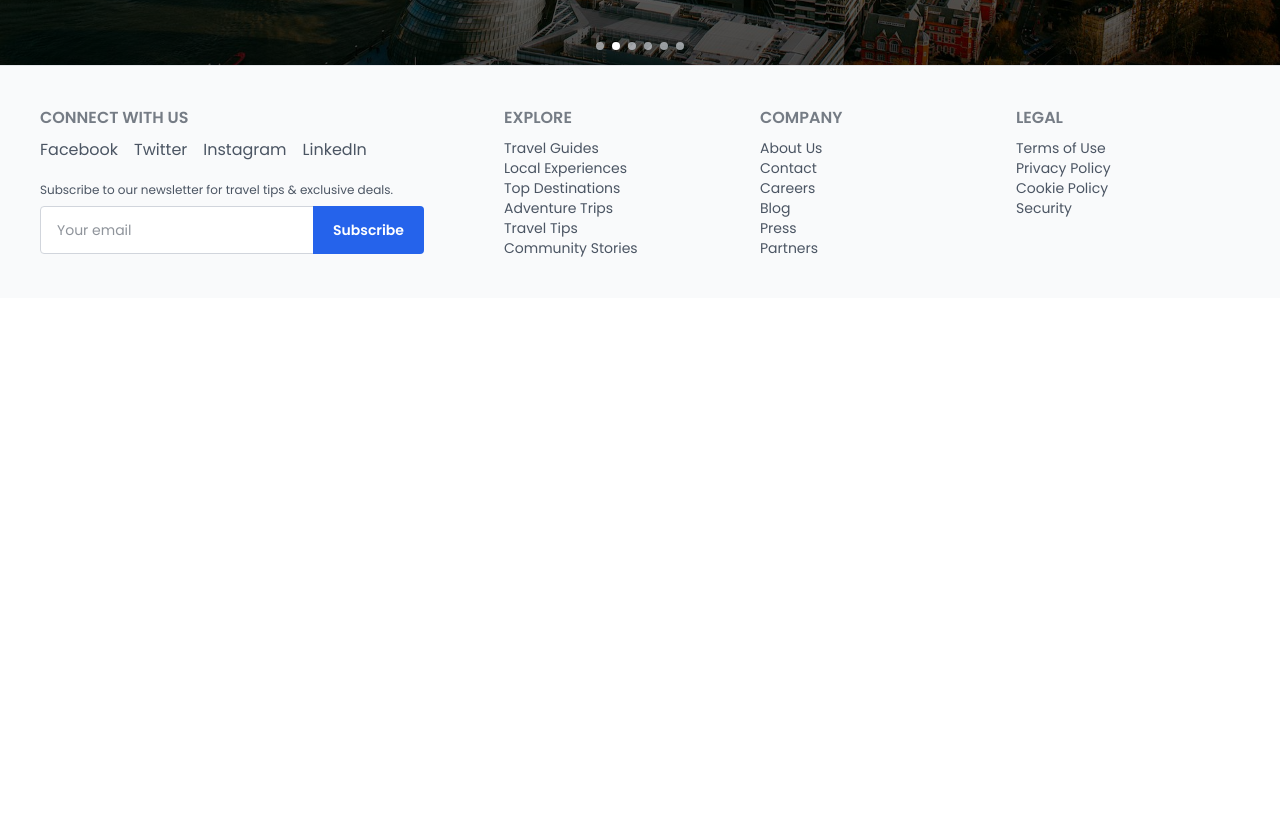
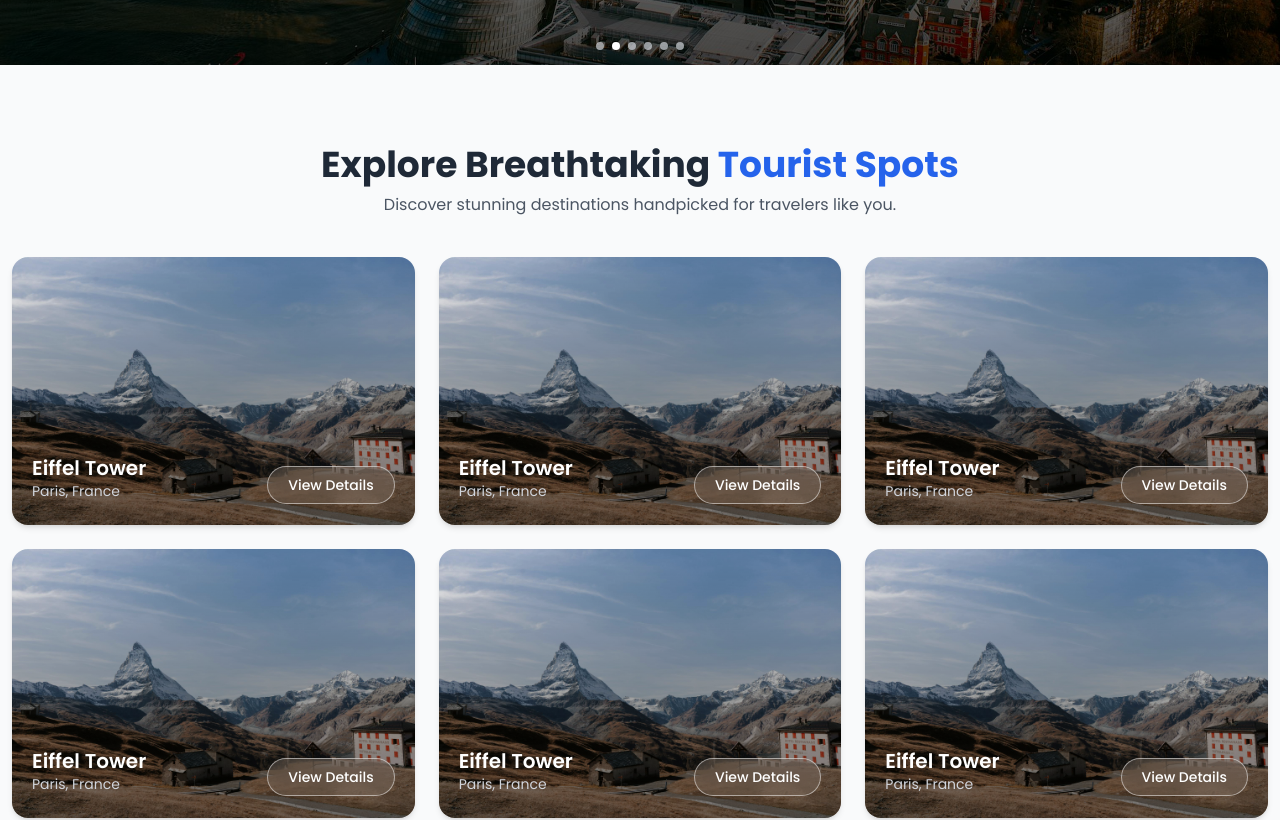
Before and after one commit to utsomondal/tourify-client, a React (Vite) app: page / in a window 1280 px wide. Shown: the part 680-1500 px from the top of the page. Before the commit the page ends 978 px from the top, so only its background shows below. Built offline with nearby package versions, Linux system fonts and the light colour scheme.

Commit message:
tourist spot section and card design ready

```diff
--- /dev/null
+++ b/src/Components/TouristSpotCard.jsx
@@ -0,0 +1,31 @@
+const TouristSpotCard = () => {
+  return (
+    <div className="relative rounded-2xl overflow-hidden shadow-md group transition-all duration-300 hover:shadow-xl">
+      {/* Background Image */}
+      <img
+        src="/images/switzerland.jpg"
+        alt="Eiffel Tower, France"
+        className="w-full object-cover group-hover:scale-105 transition-transform duration-500"
+      />
+
+      {/* Dark Overlay Gradient */}
+      <div className="absolute inset-0 bg-gradient-to-t from-black/50 via-black/30 to-transparent z-10" />
+
+      {/* Text Content */}
+      <div className="flex items-center justify-between absolute bottom-5 left-5 right-5 z-20 text-white space-y-1">
+        <div>
+          <h2 className="text-xl font-semibold leading-tight">Eiffel Tower</h2>
+          <p className="text-sm text-gray-300">Paris, France</p>
+        </div>
+
+        <div className="mt-2 flex justify-end">
+          <button className="px-5 py-2 text-sm font-medium border border-white/50 text-white bg-white/10 backdrop-blur-md rounded-full hover:bg-white/20 transition-all duration-300 cursor-pointer">
+            View Details
+          </button>
+        </div>
+      </div>
+    </div>
+  );
+};
+
+export default TouristSpotCard;
--- /dev/null
+++ b/src/Components/TouristsSpotSection.jsx
@@ -0,0 +1,27 @@
+import TouristSpotCard from "./TouristSpotCard";
+
+const TouristsSpotSection = () => {
+  return (
+    <div className="my-20">
+      <div className="pb-10">
+        <h1 className="text-2xl sm:text-3xl md:text-4xl text-center font-bold text-lm-text-primary dark:text-dm-text-primary">
+          Explore Breathtaking{" "}
+          <span className="text-lm-primary dark:text-dm-primary">
+            Tourist Spots
+          </span>
+        </h1>
+        <p className="text-lm-text-secondary dark:text-dm-text-secondary/50 text-center mt-2">
+          Discover stunning destinations handpicked for travelers like you.
+        </p>
+      </div>
+      <div className="grid grid-cols-1 sm:grid-cols-2 lg:grid-cols-3 gap-6 px-3">
+        {/* <TouristSpotCard /> */}
+        {[...Array(6)].map((_, index) => (
+          <TouristSpotCard key={index} />
+        ))}
+      </div>
+    </div>
+  );
+};
+
+export default TouristsSpotSection;
--- a/src/Pages/HomePage.jsx
+++ b/src/Pages/HomePage.jsx
@@ -1,9 +1,11 @@
 import Banner from "../Components/Banner";
+import TouristsSpotSection from "../Components/TouristsSpotSection";
 
 const HomePage = () => {
   return (
     <div>
-      <Banner/>
+      <Banner />
+      <TouristsSpotSection />
     </div>
   );
 };
```
Also changed, not shown: src/Components/Banner.jsx (+3 -4 lines).
